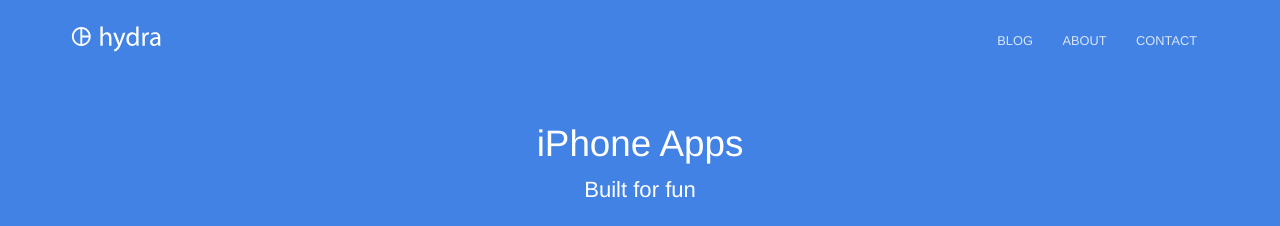
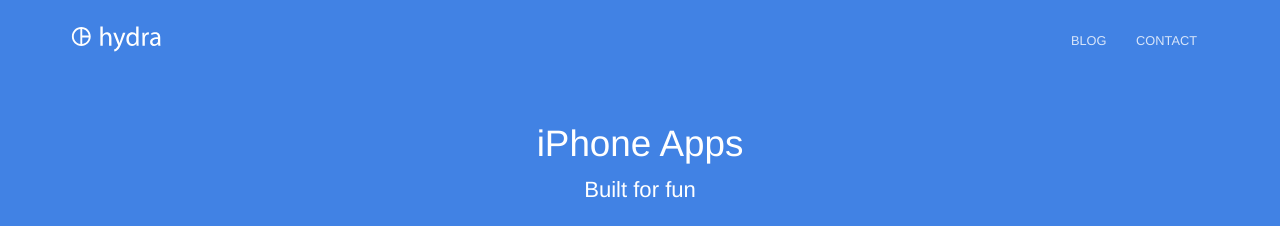
Before and after one commit to GilesNugent/EamonnandIan, a Jekyll site: the page built from index.html, in a window 1280 px wide. Shown: the top 226 px of the page. Built offline with Jekyll 4.4.1, drawn with Linux system fonts in a browser that asks for light colours.

```diff
--- a/_data/navigation.yml
+++ b/_data/navigation.yml
@@ -1,9 +1,5 @@
 - name: Blog
-  link: /blog/
-  new_window: false
-  highlight: false
-- name: About
-  link: /about/
+  link: https://gilesnugent.substack.com
   new_window: false
   highlight: false
 - name: Contact
```
